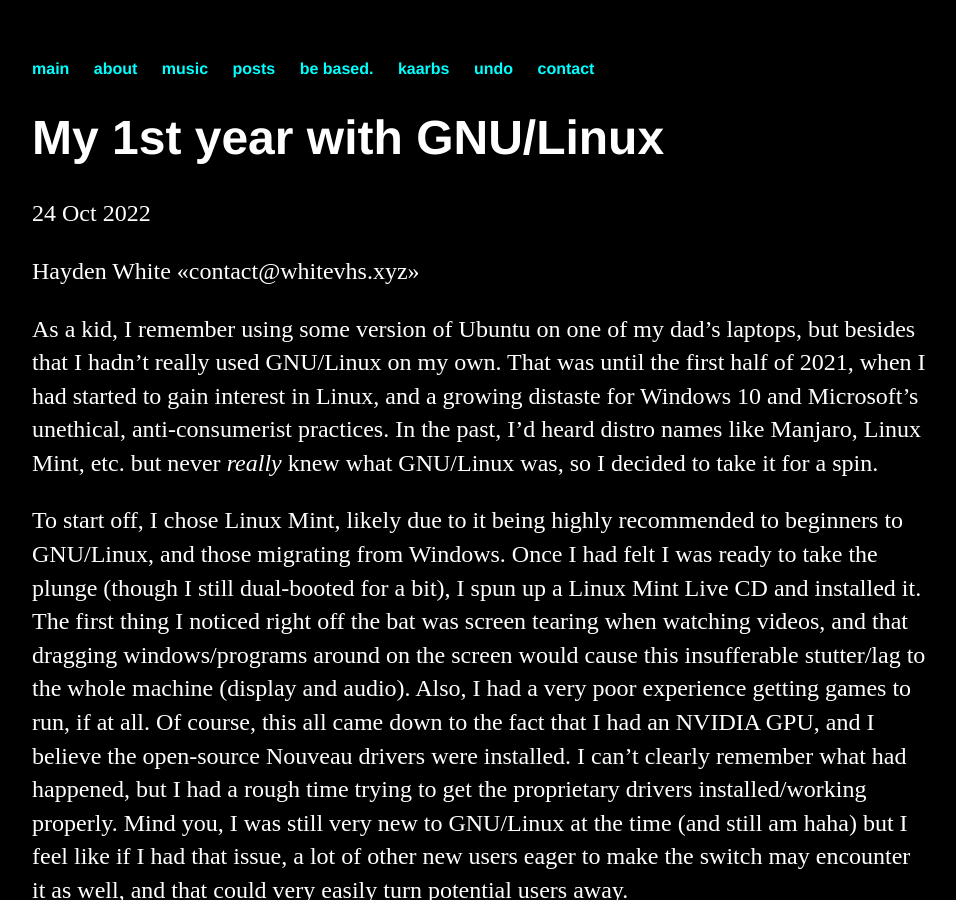
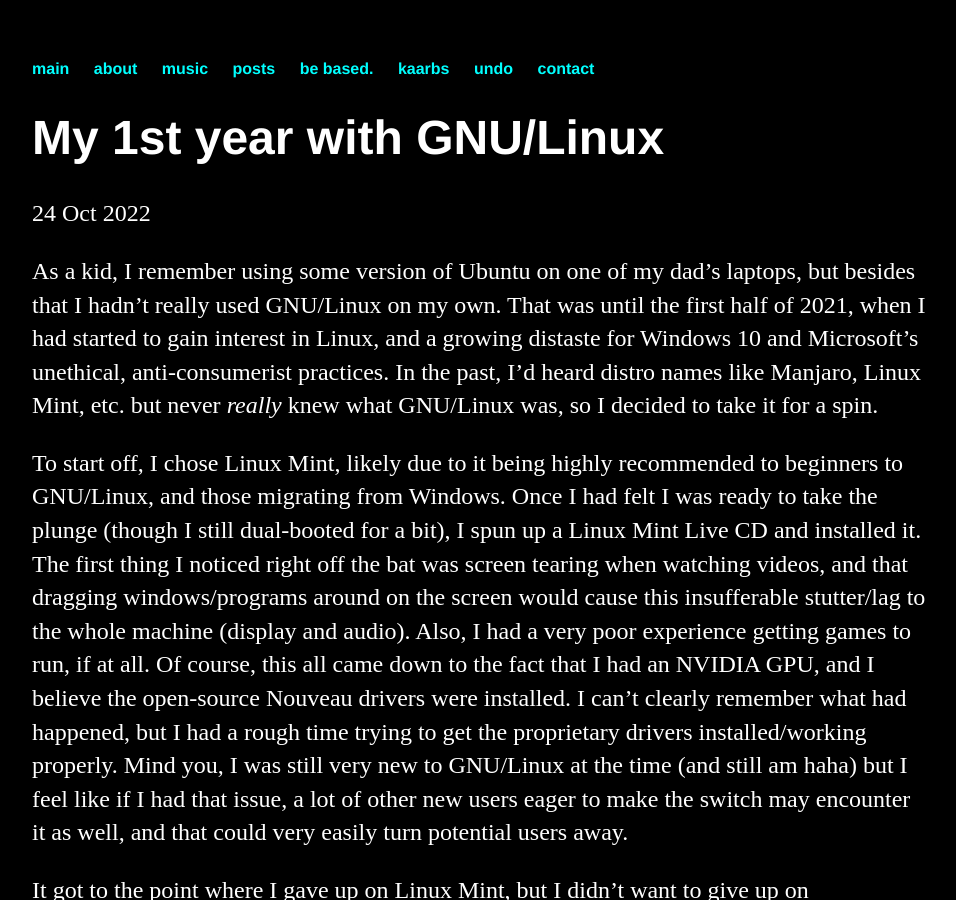
Before and after one commit to whiteVHS/whiteVHS.github.io, a Jekyll site: the page built from _posts/2022-10-24-my-1st-year-with-gnu-linux.md, in a window 1280 px wide and 900 px high. Shown: the whole window, without its empty margins (160-1116 px from the left). Built offline with Jekyll 4.4.1, drawn with Linux system fonts in a browser that asks for light colours.

Commit message:
Update 2022-10-24-my-1st-year-with-gnu-linux.md

```diff
--- a/_posts/2022-10-24-my-1st-year-with-gnu-linux.md
+++ b/_posts/2022-10-24-my-1st-year-with-gnu-linux.md
@@ -3,8 +3,6 @@
 title: My 1st year with GNU/Linux
 date: 2022-10-24
 ---
-
-Hayden White <<contact@whitevhs.xyz>>
 
 As a kid, I remember using some version of Ubuntu on one of my dad's laptops, but besides that I hadn't really used GNU/Linux on my own.
 That was until the first half of 2021, when I had started to gain interest in Linux, and a growing distaste for Windows 10 and Microsoft's unethical, anti-consumerist practices.
```
